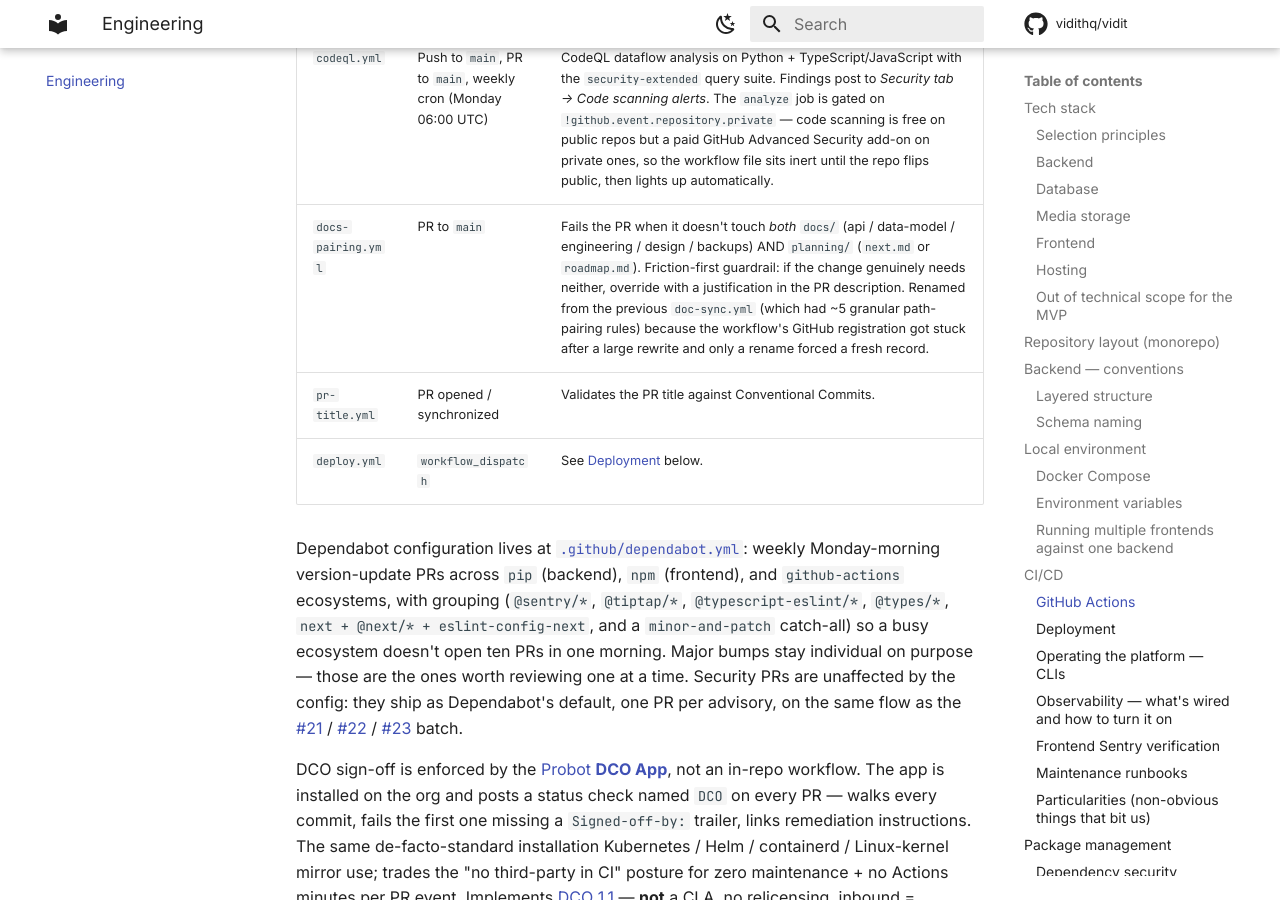
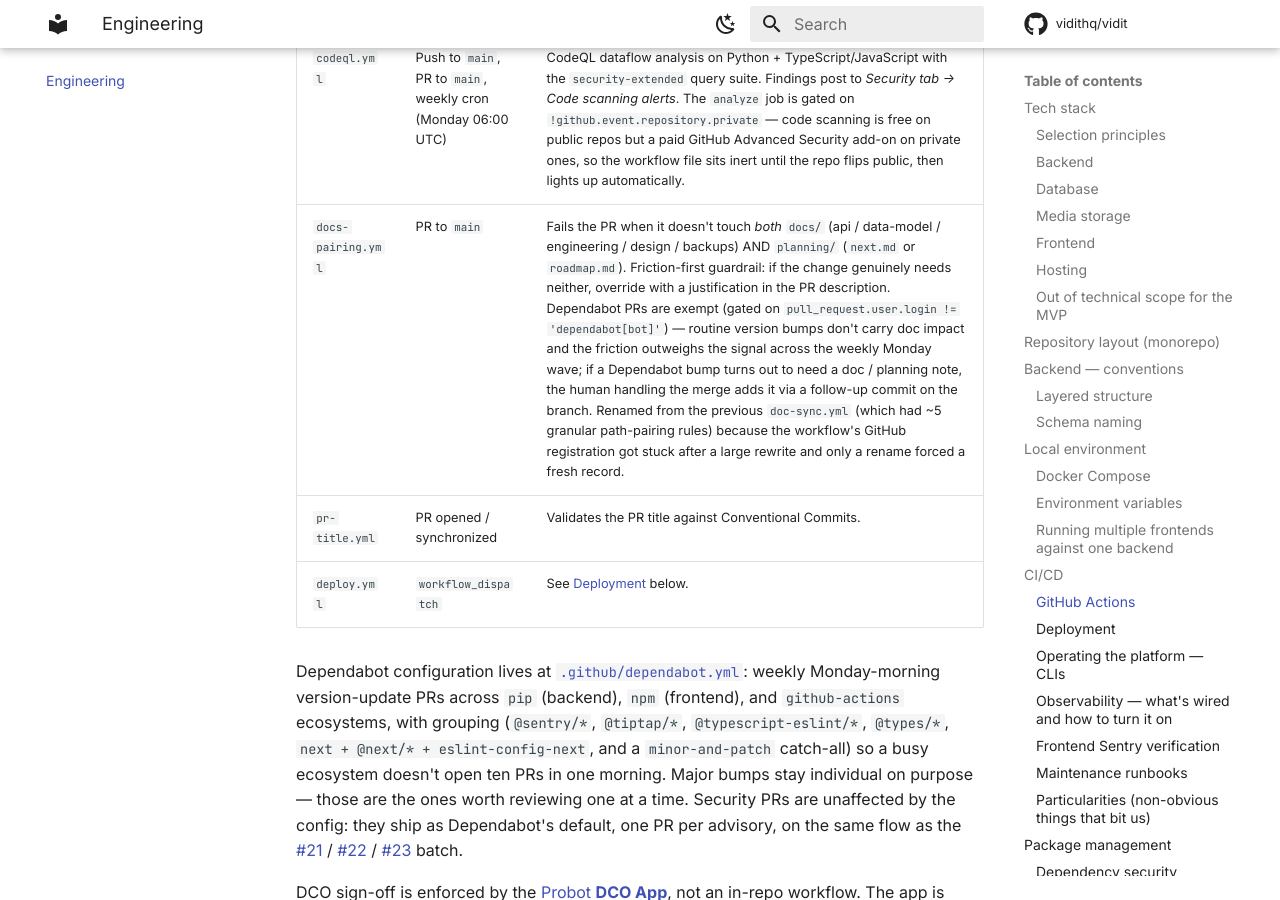
Before and after one commit to vidithq/vidit, an MkDocs documentation site: the page built from docs/engineering.md, in a window 1280 px wide and 900 px high, scrolled down 8139 px. Built offline with MkDocs 1.6.1 and Material for MkDocs 9.7.7, drawn with Linux system fonts in a browser that asks for light colours; comment, search, counter and statistics services are not loaded.

Commit message:
chore(ci): exempt dependabot PRs from docs-pairing enforcement (#36)
The check now skips its docs/ + planning/ enforcement when the PR
author is dependabot[bot]. Routine version-bump PRs don't carry
reference-doc or tracker impact — the friction of forcing a
doc/+planning/ touch on each weekly Dependabot wave outweighed the
signal, and the bootstrap wave that fired the morning .github/
dependabot.yml shipped (10 PRs at once after #24) made the cost
visible.

Gate condition is a top-level if: on each enforcement step:

    github.event.pull_request.user.login != 'dependabot[bot]'

The job still runs so branch protection's "required check" rule
stays satisfied; the first step prints a one-line exemption note
for auditability.

If a Dependabot bump turns out to need a doc / planning note
(e.g., a breaking-change migration the human handling the merge
has to walk through), the human pushes a follow-up commit on the
branch — the exemption is gated on author and the moment a real
contributor commits over the bump the check re-engages.

Signed-off-by: vidit-admin <admin@vidit.app>

```diff
--- a/docs/engineering.md
+++ b/docs/engineering.md
@@ -299,7 +299,7 @@ In prod, set `CORS_ORIGIN_REGEX=` (empty) in Railway env vars to drop the localh
 | `backend.yml` | Push (when `backend/` changes) | `uv sync` → `ruff check` → `ruff format --check` → `mypy app` → `alembic upgrade head` → `pytest` |
 | `frontend.yml` | Push (when `frontend/` changes) | `npm ci` → `eslint` → `tsc --noEmit` → `next build` |
 | `codeql.yml` | Push to `main`, PR to `main`, weekly cron (Monday 06:00 UTC) | CodeQL dataflow analysis on Python + TypeScript/JavaScript with the `security-extended` query suite. Findings post to *Security tab → Code scanning alerts*. The `analyze` job is gated on `!github.event.repository.private` — code scanning is free on public repos but a paid GitHub Advanced Security add-on on private ones, so the workflow file sits inert until the repo flips public, then lights up automatically. |
-| `docs-pairing.yml` | PR to `main` | Fails the PR when it doesn't touch *both* `docs/` (api / data-model / engineering / design / backups) AND `planning/` (`next.md` or `roadmap.md`). Friction-first guardrail: if the change genuinely needs neither, override with a justification in the PR description. Renamed from the previous `doc-sync.yml` (which had ~5 granular path-pairing rules) because the workflow's GitHub registration got stuck after a large rewrite and only a rename forced a fresh record. |
+| `docs-pairing.yml` | PR to `main` | Fails the PR when it doesn't touch *both* `docs/` (api / data-model / engineering / design / backups) AND `planning/` (`next.md` or `roadmap.md`). Friction-first guardrail: if the change genuinely needs neither, override with a justification in the PR description. Dependabot PRs are exempt (gated on `pull_request.user.login != 'dependabot[bot]'`) — routine version bumps don't carry doc impact and the friction outweighs the signal across the weekly Monday wave; if a Dependabot bump turns out to need a doc / planning note, the human handling the merge adds it via a follow-up commit on the branch. Renamed from the previous `doc-sync.yml` (which had ~5 granular path-pairing rules) because the workflow's GitHub registration got stuck after a large rewrite and only a rename forced a fresh record. |
 | `pr-title.yml` | PR opened / synchronized | Validates the PR title against Conventional Commits. |
 | `deploy.yml` | `workflow_dispatch` | See [Deployment](#deployment) below. |
 
```
Also changed, not shown: CHANGELOG.md (+1 -0 lines), planning/next.md (+1 -1 lines), 1 other file.
